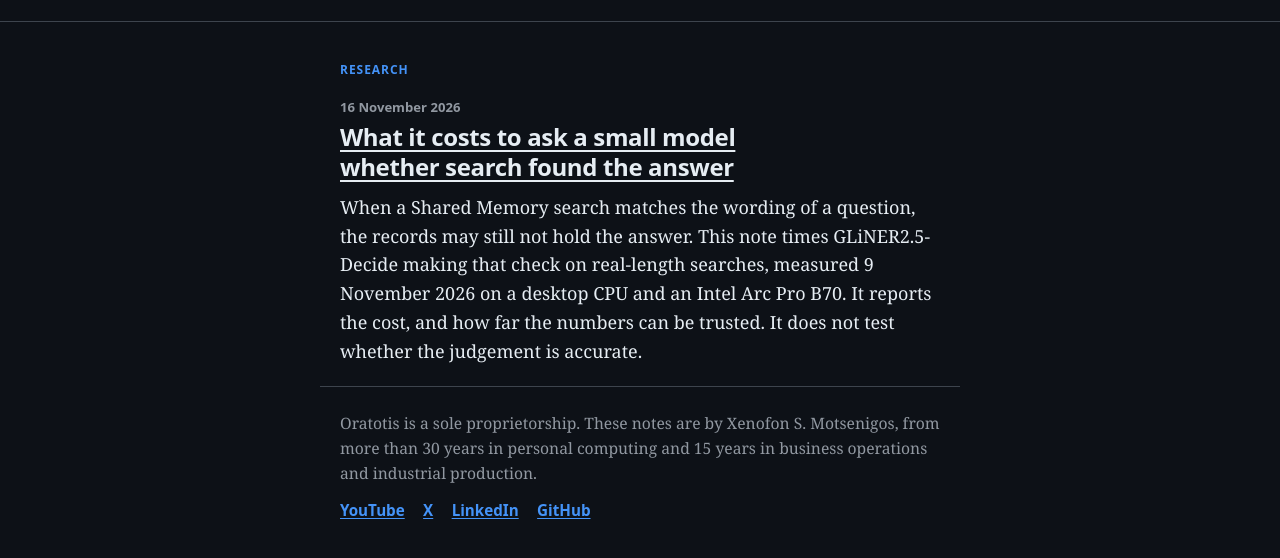
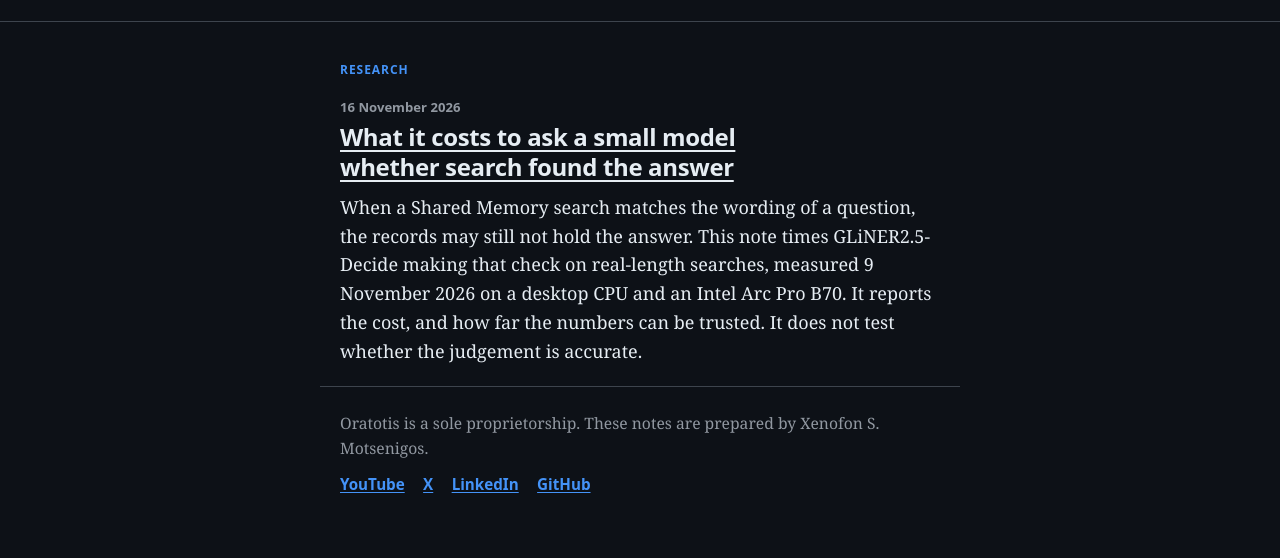
Before and after one commit to KanenasInGreece/KanenasInGreece.github.io, a plain HTML site: page index.html in a window 1280 px wide. Shown: the part 168-726 px from the top of the page. Drawn offline with Linux system fonts and the light colour scheme.

Commit message:
Update footer text in index.html

```diff
--- a/index.html
+++ b/index.html
@@ -117,7 +117,7 @@
   </main>
 
   <footer class="colophon">
-    <p>Oratotis is a sole proprietorship. These notes are by Xenofon S. Motsenigos, from more than 30 years in personal computing and 15 years in business operations and industrial production.</p>
+    <p>Oratotis is a sole proprietorship. These notes are prepared by Xenofon S. Motsenigos.</p>
     <nav aria-label="Profiles">
       <ul>
         <li><a rel="me noreferrer" href="https://www.youtube.com/@Oratotis">YouTube</a></li>
```
